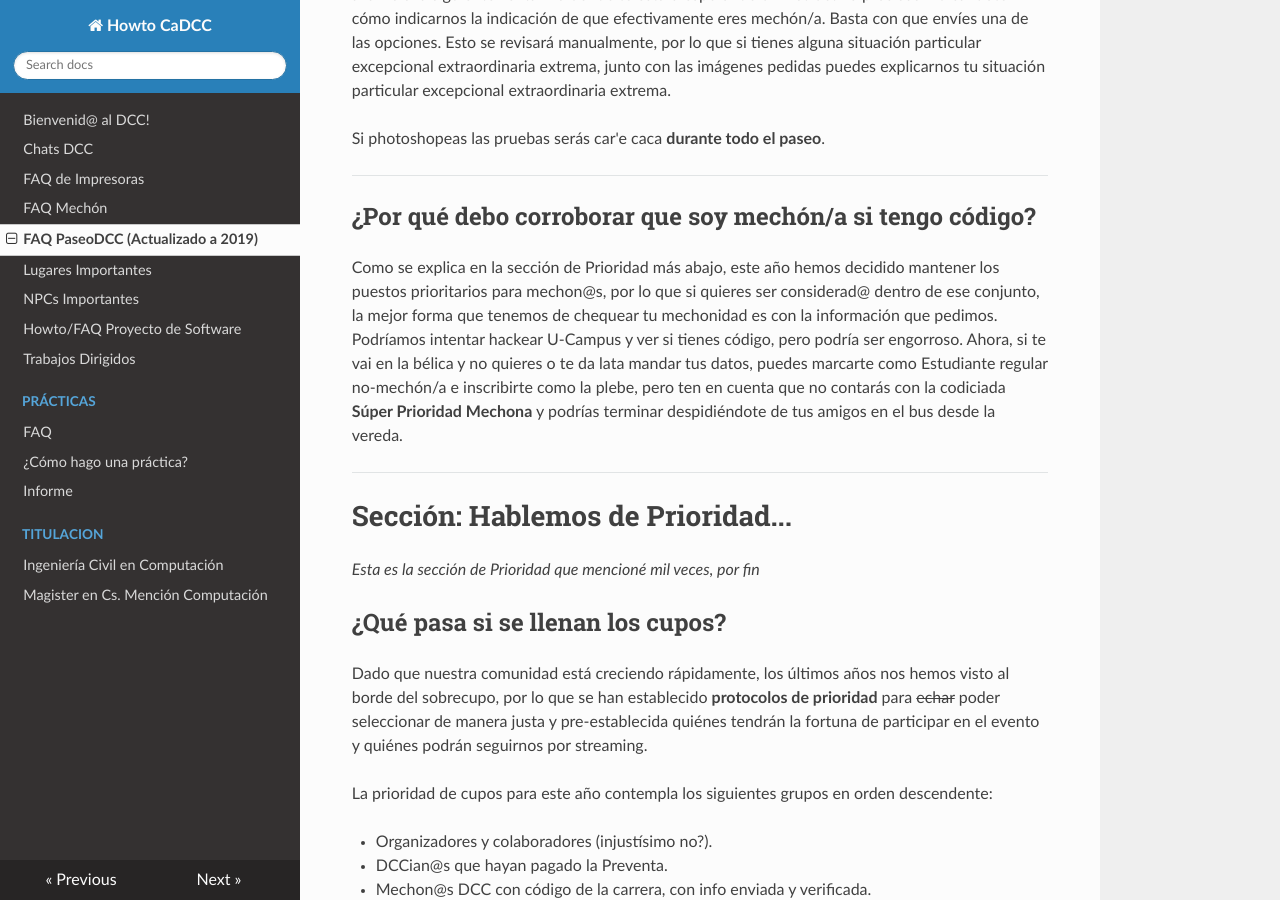
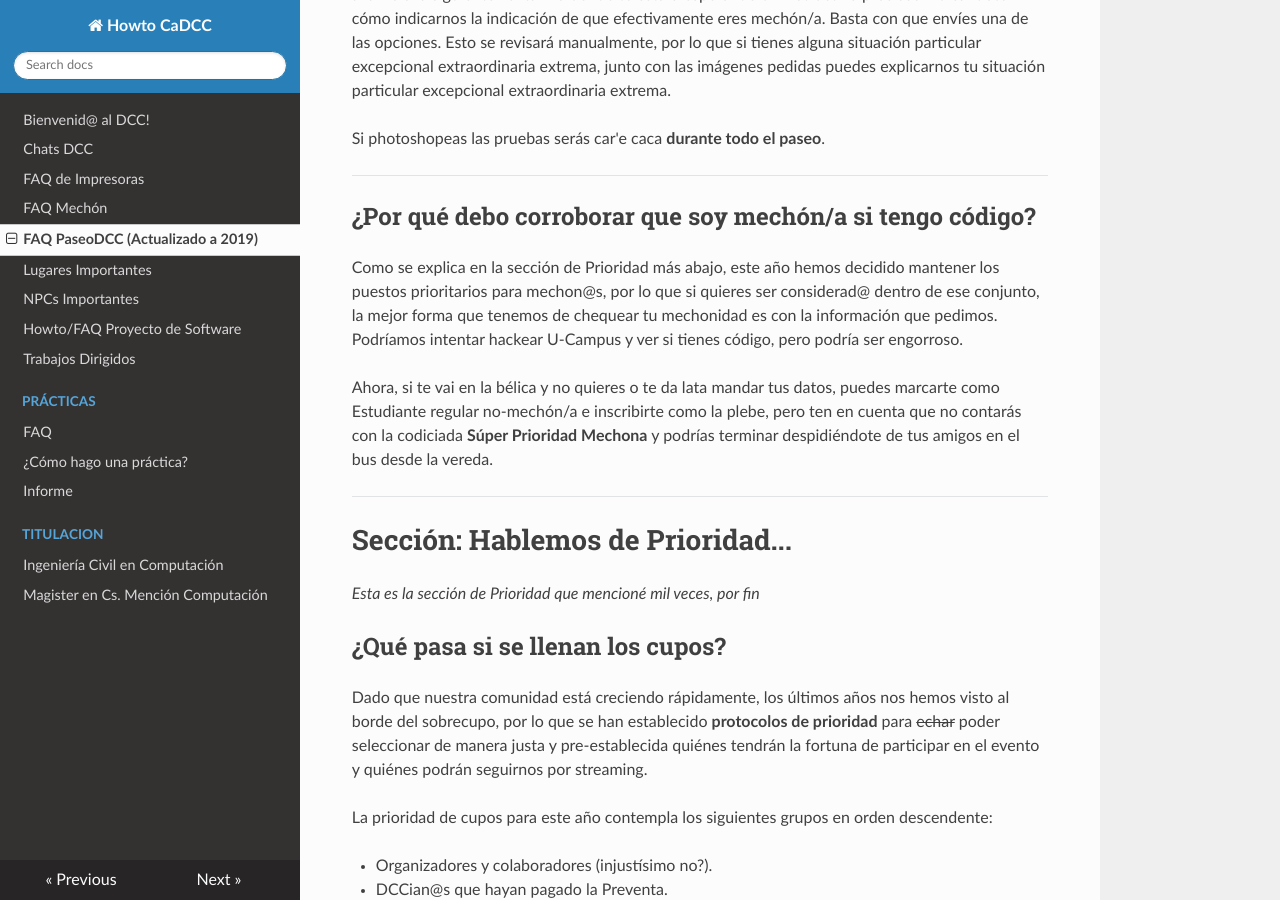
Before and after one commit to cadcc/howto, an MkDocs documentation site: the page built from docs/FAQ PaseoDCC.md, in a window 1280 px wide and 900 px high, scrolled down 2699 px. Built offline with MkDocs 1.6.1, drawn with Linux system fonts in a browser that asks for light colours; nearby versions of some CDN libraries; part of the change alters nothing that is shown; some of the changed text lies outside the part shown.

```diff
--- a/docs/FAQ PaseoDCC.md
+++ b/docs/FAQ PaseoDCC.md
@@ -79,6 +79,7 @@ Si photoshopeas las pruebas serás car'e caca **durante todo el paseo**.
 ## ¿Por qué debo corroborar que soy mechón/a si tengo código?
 
 Como se explica en la sección de Prioridad más abajo, este año hemos decidido mantener los puestos prioritarios para mechon@s, por lo que si quieres ser considerad@ dentro de ese conjunto, la mejor forma que tenemos de chequear tu mechonidad es con la información que pedimos. Podríamos intentar hackear U-Campus y ver si tienes código, pero podría ser engorroso.
+
 Ahora, si te vai en la bélica y no quieres o te da lata mandar tus datos, puedes marcarte como Estudiante regular no-mechón/a e inscribirte como la plebe, pero ten en cuenta que no contarás con la codiciada **Súper Prioridad Mechona** y podrías terminar despidiéndote de tus amigos en el bus desde la vereda.
 
 ---
@@ -141,19 +142,17 @@ Buena pregunta. Este año tendremos dos modalidades de pago, de las cuales **SOL
 
 1. Preventa:
 Tal y como en sus eventos discotequeros favoritos, estaremos realizando procesos para l@s más anticipad@s, recibiendo el **pago completo** del valor total del PaseoDCC por persona en **un solo y único pago**, que hará efectiva tu inscripción de forma inmediata y no tendrás que preocuparte nunca más por nada en la vida.
+
 Es decir, **la Preventa es un pago único de $25.000, sin pagos posteriores**.
+
 Esta modalidad estará disponible **SOLO HASTA EL DOMINGO 8 DE SEPTIEMBRE EXCLAMACIÓN**, luego comienza el sistema normal.
 
 2. Cuotas:
 El sistema clásico de dividir el valor total en dos cómodas cuotas para suavizarles los bolsillos, a cambio de vivir con el miedo a quedarte abajo y tener que usar tu disfraz para pedir dulces en tu edificio.
 
-* Primera cuota: $10.000.
-* Empieza: Lunes 9 de septiembre.
-* Termina: Domingo 29 de septiembre.
+⋅* Primera cuota: $10.000. Del **lunes 9 de septiembre** al **Domingo 29 de octubre**.
 
-* Segunda cuota: $15.000.
-* Empieza: Lunes 30 de septiembre.
-* Termina: Domingo 20 de octubre.
+⋅* Segunda cuota: $15.000. Del **lunes 30 de septiembre** al **Domingo 20 de octubre**.
 
 ---
 
```
